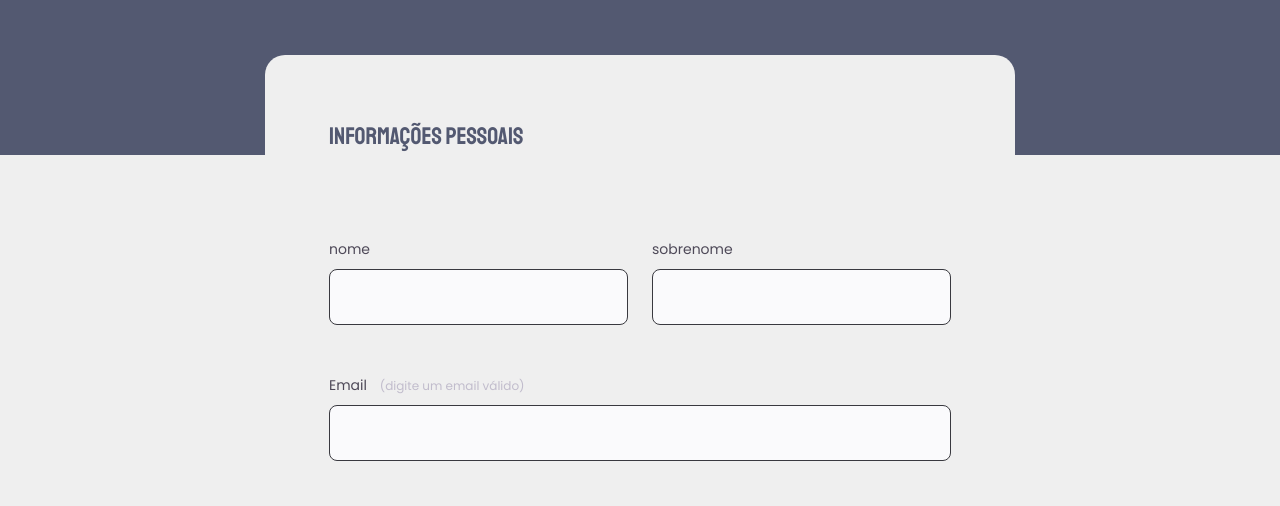
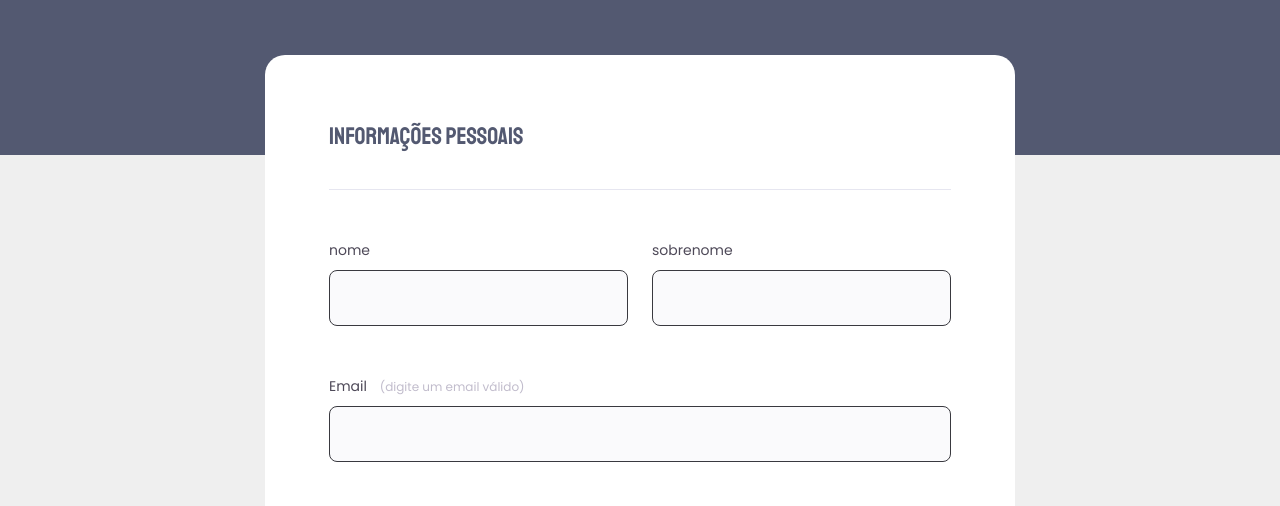
Before and after one commit to Lucasrsillva2000/projeto-03-desafio-01, a plain HTML site: page index.html in a window 1280 px wide. Shown: the part 281-787 px from the top of the page. Drawn offline with Linux system fonts and the light colour scheme.

Commit message:
Update style.css

```diff
--- a/style.css
+++ b/style.css
@@ -50,7 +50,7 @@ header p {
 
 form {
   margin-top: 58px;
-  background: #efefef;
+  background: #ffffff;
   border-radius: 20px 20px 0px 0px;
   min-height: 300px;
 
@@ -88,6 +88,7 @@ fieldset legend {
   font-family: 'Staatliches';
   font-size: 24px;
   line-height: 34px;
+  border-bottom: 1px solid #e6e6f0;
 
   color: #535971;
 
```
